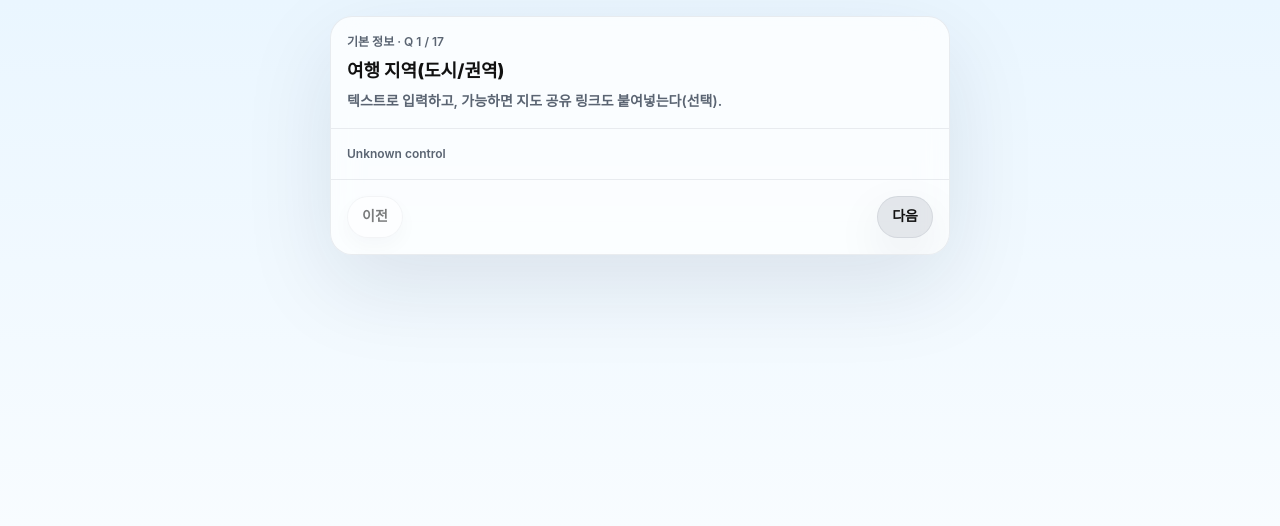
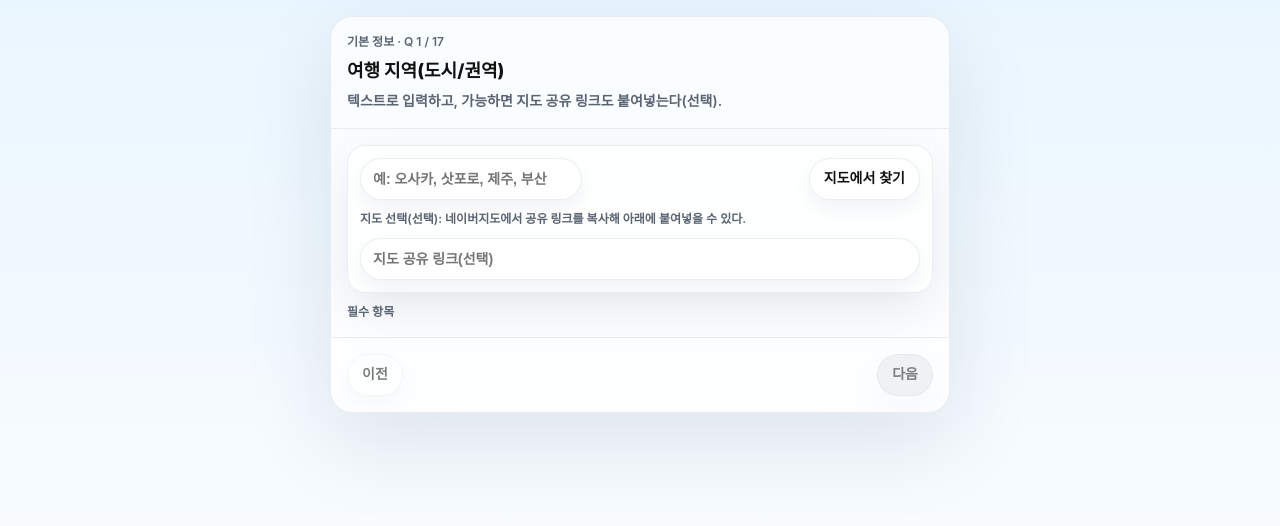
Before and after one commit to grantpaik100-lgtm/triplan-mvp2, a Next.js app: page /secondary in a window 1280 px wide. Both pictures are taken after a click on the button "시작". Shown: the top 526 px of the page. Built offline with nearby package versions, Linux system fonts and the light colour scheme.

Commit message:
Update SecondaryMiniApp.tsx

```diff
--- a/app/secondary/SecondaryMiniApp.tsx
+++ b/app/secondary/SecondaryMiniApp.tsx
@@ -126,6 +126,7 @@ function getRequiredIds(answers: Record<string, any>) {
     "d_lodgingStrategy",
     "d_lodgingPriority",
     "f_places",
+    "g_destinationCity",
   ];
 
   if (groupMode === GROUP) base.push("e_conflictRule");
@@ -366,6 +367,18 @@ function QuestionControl(props: {
   const { q, value, answers, setAnswer } = props;
 
   switch (q.type) {
+    case "destination":
+  return (
+    <DestinationControl
+      city={String(answers["g_destinationCity"] ?? "")}
+      mapUrl={String(answers["g_destinationMapUrl"] ?? "")}
+      placeholder={q.placeholder ?? "예: 오사카"}
+      onCity={(v) => setAnswer("g_destinationCity", v)}
+      onMapUrl={(v) => setAnswer("g_destinationMapUrl", v)}
+    />
+  );
+
+
     case "segmented":
       return <Segmented options={q.options ?? []} value={value ?? ""} onChange={(v) => setAnswer(q.id, v)} />;
 
@@ -708,7 +721,47 @@ function Places(props: { places: PlaceItem[]; onChange: (next: PlaceItem[]) => v
     </div>
   );
 }
+function DestinationControl(props: {
+  city: string;
+  mapUrl: string;
+  placeholder: string;
+  onCity: (v: string) => void;
+  onMapUrl: (v: string) => void;
+}) {
+  const openNaverSearch = () => {
+    const q = props.city.trim();
+    if (!q) return;
+    const url = `https://map.naver.com/p/search/${encodeURIComponent(q)}`;
+    window.open(url, "_blank", "noopener,noreferrer");
+  };
 
+  return (
+    <div className="tp2-subcard">
+      <div className="tp2-row">
+        <input
+          className="tp2-input"
+          value={props.city}
+          placeholder={props.placeholder}
+          onChange={(e) => props.onCity(e.target.value)}
+        />
+        <button type="button" className="tp2-btn" onClick={openNaverSearch}>
+          지도에서 찾기
+        </button>
+      </div>
+
+      <div className="tp2-meta">
+        지도 선택(선택): 네이버지도에서 공유 링크를 복사해 아래에 붙여넣을 수 있다.
+      </div>
+
+      <input
+        className="tp2-input"
+        value={props.mapUrl}
+        placeholder="지도 공유 링크(선택)"
+        onChange={(e) => props.onMapUrl(e.target.value)}
+      />
+    </div>
+  );
+}
 function TextArea(props: { value: string; placeholder: string; onChange: (v: string) => void }) {
   return (
     <textarea className="tp2-textarea" value={props.value} placeholder={props.placeholder} rows={4} onChange={(e) => props.onChange(e.target.value)} />
```
